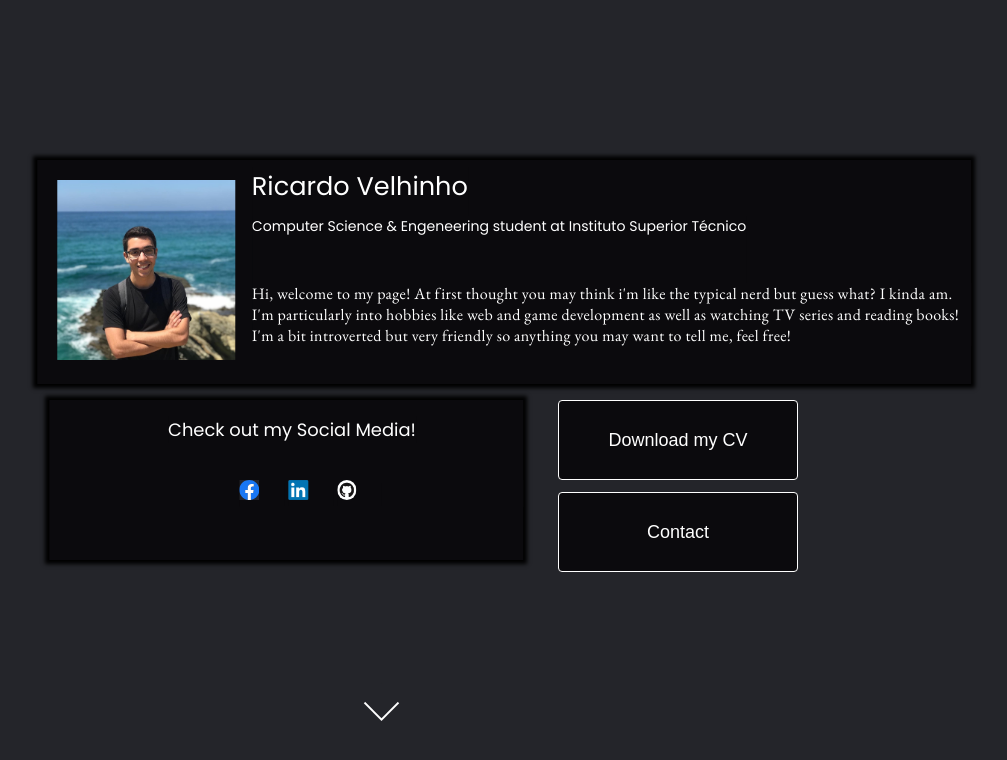
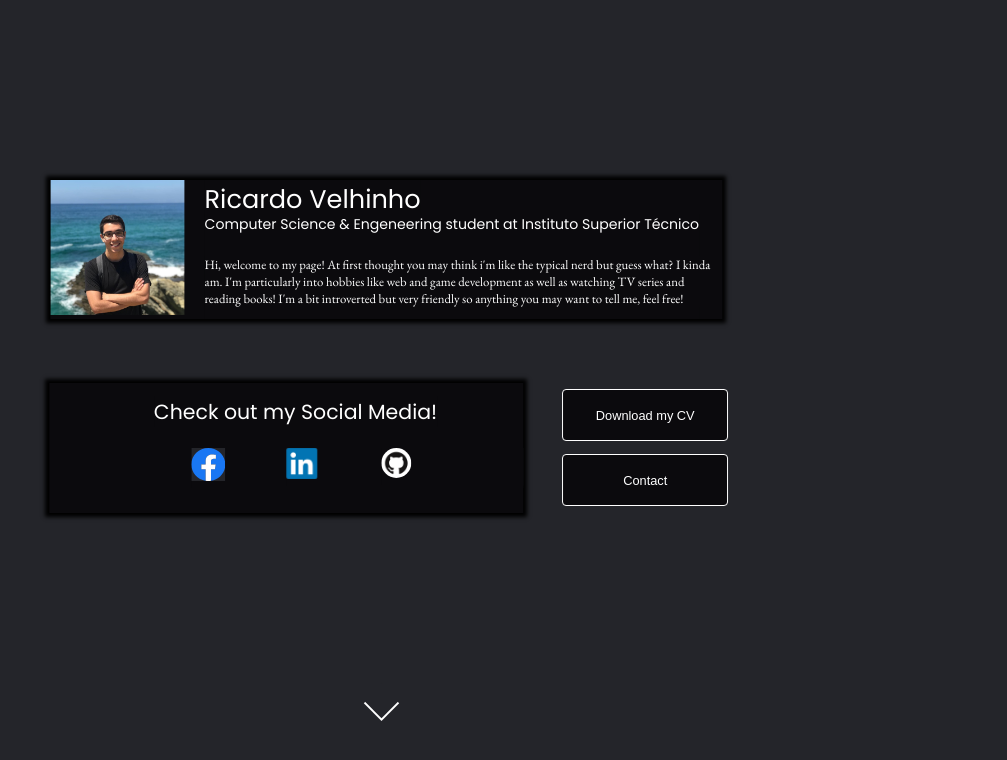
Before and after one commit to RVelhinho/First-Page, a plain HTML site: page index.html in a window 1280 px wide. Shown: the top 760 px of the page, without its empty margins (262-1269 px from the left). Drawn offline with nearby package versions, Linux system fonts and the light colour scheme.

Commit message:
resize finally!! knowledge of relative and absolute aquired!

```diff
--- a/index.html
+++ b/index.html
@@ -40,13 +40,13 @@
                         Check out my Social Media!
                 </p>
                 <div class="social_media">
-                    <a href="https://www.facebook.com/ricardo.velhinho" class="facebook"><img src="facebook.svg" width=7% /></a>
-                    <a href="https://www.linkedin.com/in/ricardo-velhinho/" class="linkedin"><img src="linkedin2.png"  width=7% /></a>
-                    <a href="https://github.com/RVelhinho" class="github"><img src="git.png"  width=7% class="git2" /></a>
+                    <a href="https://www.facebook.com/ricardo.velhinho" class="facebook"><img src="facebook.svg" width=10% /></a>
+                    <a href="https://www.linkedin.com/in/ricardo-velhinho/" class="linkedin"><img src="linkedin2.png"  width=13% /></a>
+                    <a href="https://github.com/RVelhinho" class="github"><img src="git.png"  width=21% class="git2" /></a>
                     </div>
+                <button type="button" class="button1">Download my CV</button>
+                <button type="button" class="button2">Contact</button>
             </div>
-            <button type="button" class="button1">Download my CV</button>
-            <button type="button" class="button2">Contact</button>
             <div class="arrow">
             </div>
             <footer>
--- a/style.css
+++ b/style.css
@@ -58,7 +58,7 @@ nav{
 
 
 nav ul{
-    position: absolute;
+    position: relative;
     width: 100%;
     background-color:#0b0a0d;
     overflow: hidden;
@@ -76,29 +76,32 @@ nav li{
 
 
 .first_section{
-    position: absolute;
-    top: 20%;
-    left: 27%;
+    position: relative;
+    margin-top: 7%;
+    margin-left: 27%;
+    max-width: 52.5%;
+    max-height: 25%;
     transform: translate(-5%,0%);
     transition: transform .6s;
-    padding: 20px 20px;
     background-color: #0b0a0d;
     box-shadow: 0 0 4px 4px;
+    overflow: hidden;
 }
 .mypic{
+    box-sizing: border-box;
     width: 20%;
+    height: 100%;
 }
 
 .nome1{
     position: absolute;
-    top: 3%;
+    top: 0%;
     left: 23%;
     font-family: 'Poppins', sans-serif;
     font-weight: 400;
     font-size: 2vw;
     color: white;
     background-color: #0b0a0d;
-    padding-bottom: 100px;
     overflow: hidden;
 }
 
@@ -121,35 +124,46 @@ nav li{
     left: 23%;
     font-family: 'EB Garamond', serif;
     font-weight: 400;
+    font-size: 1vw;
     color: white;
     background-color: #0b0a0d;
-    letter-spacing: .01cm;
     overflow: hidden;
 }
 
 .second_section{
-    width: 37%;
-    height: 20%;
-    position: absolute;
-    top: 50%;
-    left: 26.2%;
+    max-width: 37%;
+    width: 50%;
+    position: relative;
+    margin-top: 5%;
+    margin-left: 26.2%;
+    margin-right: 0%;
     transform: translate(-5%,0%);
     transition: transform .6s;
-    padding: 20px 20px;
+    padding: 65px 0px;
     background-color: #0b0a0d;
     box-shadow: 0 0 4px 4px;
 }
 
 
-.social_media{
+.facebook{
     position: absolute;
     background-color: #0b0a0d;
     top: 50%;
-    left: 40%;
+    left: 30%;
 }
 
-.facebook, .linkedin, .github{
-    padding-right: 25px;
+.linkedin{
+    position: absolute;
+    background-color: #0b0a0d;
+    top: 50%;
+    left: 50%;
+}
+
+.github{
+    position: absolute;
+    background-color: #0b0a0d;
+    top: 50%;
+    left: 70%;
 }
 
 .git2{
@@ -161,25 +175,21 @@ nav li{
     background-color: #0b0a0d;
     position: absolute;
     top: 10%;
-    left: 25%;
+    left: 22%;
     font-family: 'Poppins', sans-serif;
     font-weight: 400;
-    font-size: 1.4vw;
+    font-size: 1.6vw;
     color: white;
 }
 
 button{
-    position: absolute;
-    top: 50%;
-    left: 65%;
     transform: translate(-5%,0%);
     transition: transform .6s;
     background: #0b0a0d;
     color: white;
-    width: 240px;
-    height: 80px;
+    width: 35%;
+    height: 40%;
     border: 1px solid white;
-    font-size: 18px;
     border-radius: 4px;
     overflow: hidden;
 }
@@ -206,13 +216,19 @@ button:hover:after{
 }
 
 .button1{
-    top: 50%;
-    left: 65%;
+    position: absolute;
+    top: 5%;
+    left: 110%;
+    font-size: 1vw;
+    padding: 15px 15px;
 }
 
 .button2{
-    top: 61.5%;
-    left: 65%;
+    position: absolute;
+    top: 55%;
+    left: 110%;
+    font-size: 1vw;
+    padding: 15px 15px;
 }
 
 
```
